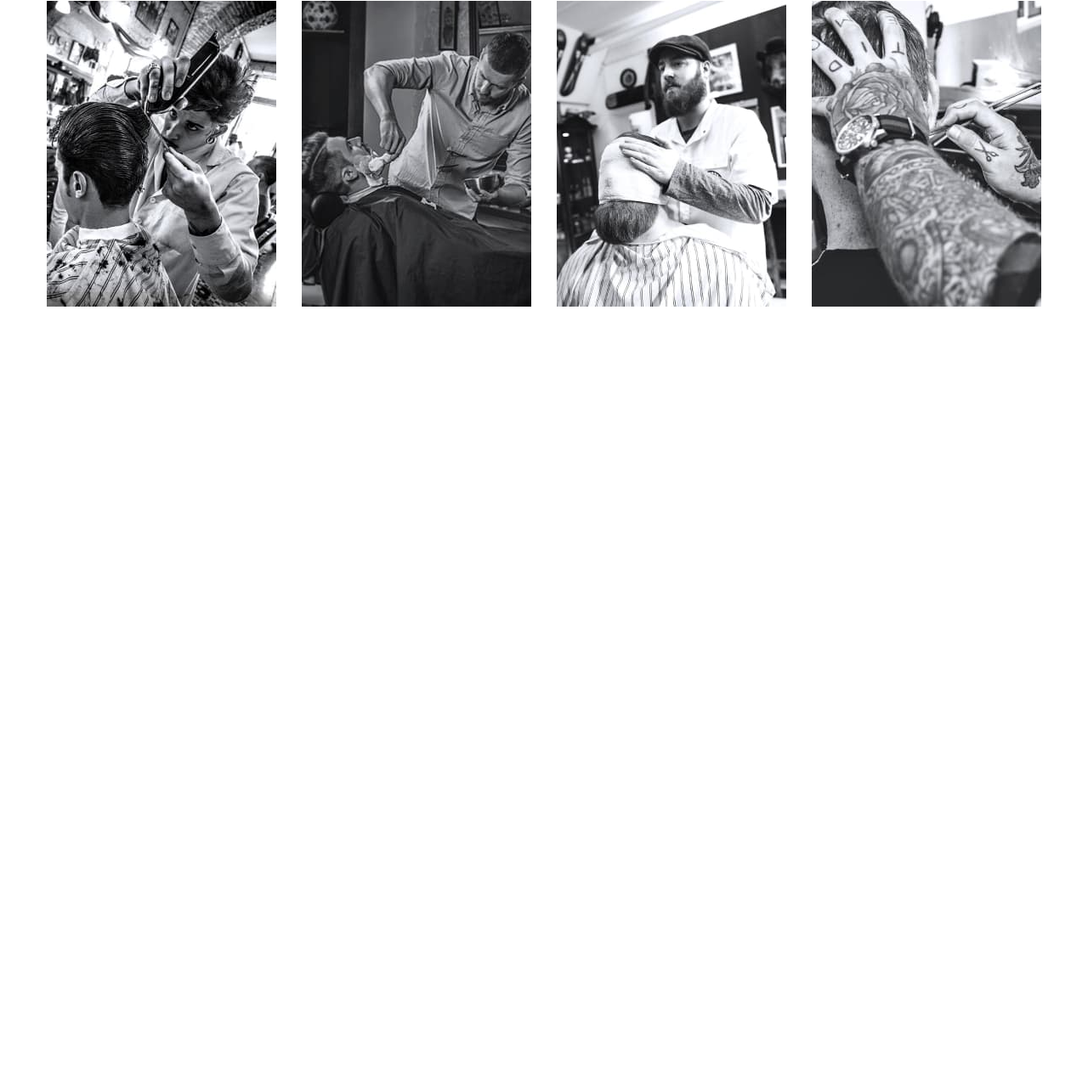
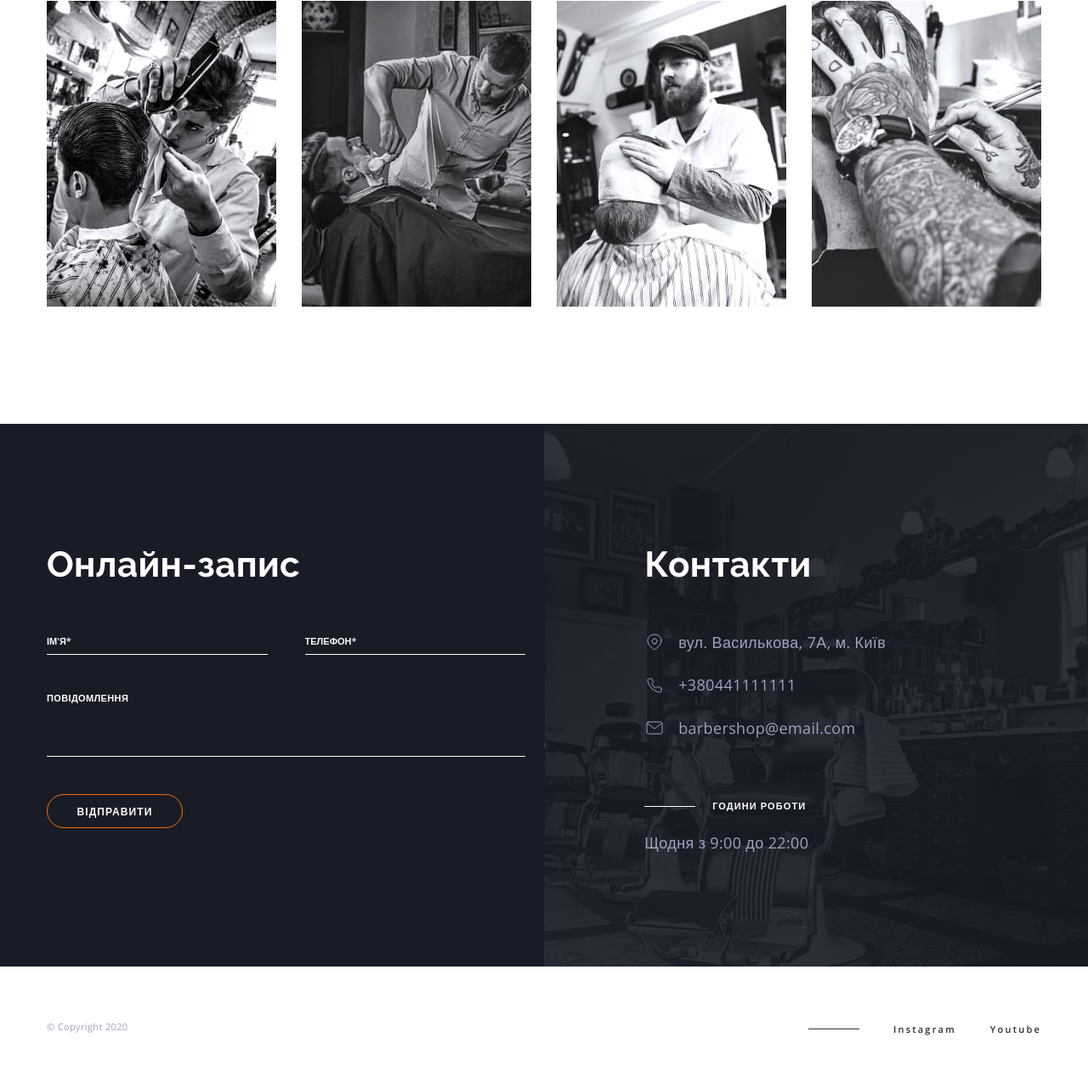
Before and after one commit to InnaShved/barbershop-landing-page, a plain HTML site: page index.html in a window 1280 px wide. Shown: the part 3647-4928 px from the top of the page at 85% size. Before the commit the page ends 4146 px from the top, so only its background shows below. Drawn offline with nearby package versions, Linux system fonts and the light colour scheme.

Commit message:
contacts and footer - adaptive

```diff
--- a/css/styles.css
+++ b/css/styles.css
@@ -1052,29 +1052,80 @@ z-index: 1;
 
 /* contacts */
 .contacts-section{
-  /* background-color: rgba(25, 28, 38, 0.8); */
     background-color: rgb(25, 28, 38);
+    background-image: url(../images/mobile-contacts-bg.png);
+    background-repeat: no-repeat;
+    background-size: 100% 50%;
+    background-position: left bottom;
+}
+
+@media (min-width:768px) {
+  .contacts-section {
+    background-image: url(../images/tablet-contacts-bg.png);
+    background-repeat: no-repeat;
+    background-size: 100% 50%;
+    background-position: left bottom;
+  }
+}
+
+@media (min-width: 1200px) {
+  .contacts-section {
       background-image: url(../images/contacts-bg.png);
       background-repeat: no-repeat;
       background-size: 50%;
       background-position: right top;
     }
+}
+
+
+@media (min-width: 767px) {
+  .contacts-section {
+      /* background-color: rgba(25, 28, 38, 0.8); */
+      background-color: rgb(25, 28, 38);
+  }
+}
+
+
 .contact-container {
-  display: flex;
+  width: 100%;
+  padding-top: 84px;
+  padding-bottom: 84px;
+
+}
+@media (min-width: 767px){
+.contact-container {
+
+    padding-top: 100px;
+    padding-bottom: 100px;
+
+  }
+}
+@media (min-width: 1200px) {
+  .contact-container {
+      display: flex;
+      flex-direction: row;
       width: 100%;
       gap: 40px;
       padding-top: 130px;
       padding-bottom: 130px;
 
     }
-
-
-
+}
+
+@media (max-width: 767px) {
+.contact-form {
+  padding-bottom: 84px;
+}
+}
+@media (min-width: 768px) and (max-width: 1199px) {
+  .contact-form {
+    padding-bottom: 100px;
+  }
+}
+@media (min-width: 1200px) {
   .contact-form {
     width: 50%;
-
-
-
+  }
 }
 .contacts-list{
   display: flex;
@@ -1082,14 +1133,36 @@ z-index: 1;
   gap: 20px;
   margin-bottom: 70px;
 }
-
+.contact-info {
+  color: var(--secondary-text-color);
+}
+@
+@media (max-width: 767px) {
+  .contact-info {
+    background-image: url(../images/mobile--contacts-bg.png);
+    background-repeat: no-repeat;
+    background-size: cover;
+    padding-top: 84px;
+  }
+}
+@media (min-width: 768px) and (max-width: 1199px) {
+  .contact-info {
+      padding-top: 100px;
+  }
+}
+@media (min-width: 768px) and (max-width: 1199px){
+  .contact-data{
+    display: flex;
+    gap: 80px;
+  }
+
+}
+@media (min-width: 1200px) {
 .contact-info {
   width: 50%;
-  /* background-image: url(../images/contacts-bg.png);
-  background-repeat: no-repeat;
-  background-size: cover; */
   padding-left: 100px;
-  color: var(--secondary-text-color);
+
+}
 }
 .contact-link{
   font-size: 18px;
@@ -1130,6 +1203,16 @@ z-index: 1;
   /* padding-right: 20px; */
   margin-bottom: 44px;
 }
+.form-field {
+  flex-basis: 100%;
+  position: relative;
+}
+
+.form-textarea {
+  position: relative;
+  flex-basis: 100%;
+}
+@media(min-width: 768px){
   .form-field{
     flex-basis: calc(50% - 22px);
     position: relative;
@@ -1137,8 +1220,9 @@ z-index: 1;
   .form-textarea{
     position: relative;
     flex-basis: 100%;
-
-}
+  }
+}
+
 
 .form-label{
   display: block;
@@ -1188,6 +1272,16 @@ z-index: 1;
 height: 76px;
 resize: none;
 }
+@media (min-width: 768px){
+  .contact-form .form-button{
+    text-align: left;
+  }
+}
+
+/* .form-button{
+  margin-left: auto;
+  margin-right: auto;
+} */
 /* .form-input:first-child {
   padding-left: 40px;
 } */
@@ -1198,8 +1292,33 @@ resize: none;
   padding-top: 56px;
   padding-bottom: 56px;
   display:flex;
+  flex-direction: column-reverse;
+  gap: 20px;
   justify-content: space-between;
+
+}
+.footer-list {
+  align-self: flex-end;
+}
+.footer-copyright {
+  align-self: flex-start;
+}
+@media (min-width: 768px) {
+  .footer .container {
+    flex-direction: row;
     align-items: center;
+
+  }
+}
+@media (min-width: 768px) {
+  .footer-list {
+    align-self: center;
+  }
+}
+@media (min-width: 768px) {
+  .footer-copyright {
+    align-self: center;
+  }
 }
 .footer-soc-link{
   color: var(--third-text-color);
@@ -1213,6 +1332,7 @@ resize: none;
   display: flex;
   gap: 40px;
 }
+
 .soc-link-instagram {
   position: relative;
 }
@@ -1233,6 +1353,8 @@ resize: none;
   line-height: var(--standart-line-height);
   color: var(--secondary-text-color);
 }
+
+
 /* ---------Modal------- */
 .backdrop{
   position: fixed;
--- a/index.html
+++ b/index.html
@@ -430,7 +430,7 @@
             </ul>
             </div>
         </section>
-        <!-- <section  class='contacts-section' id="contacts">
+        <section  class='contacts-section' id="contacts">
             <div class="container">
                 <div class="contact-container">
 
@@ -452,15 +452,16 @@
                                     <input type="textarea" name="user-comment" id="user-comment" class="form-input comment-area">
                                 </div>
                             </div>
+                            <div class="form-button">
                                 <button type="submit" class="button">Відправити</button>
-
-
-
+                            </div>
 
                         </form>
                     </div>
                     <div class="contact-info">
+
                         <h2 class="section-title section-title-light">Контакти</h2>
+                        <div class="contact-data">
                             <address>
                                 <ul class="contacts-list">
                                     <li>
@@ -496,12 +497,14 @@
                                 <p class="work-hours">Щодня з 9:00 до 22:00</p>
                             </div>
                         </div>
+
+                    </div>
                 </div>
             </div>
 
-        </section> -->
+        </section>
     </main>
-    <!-- <footer class="footer">
+    <footer class="footer">
         <div class="container">
             <p class="footer-copyright"> &copy; Copyright 2020</p>
             <ul class="footer-list">
@@ -511,7 +514,7 @@
         </div>
 
 
-    </footer> -->
+    </footer>
     <div class="backdrop is-hidden" data-modal>
         <div class="modal">
             <button class="modal-close" data-modal-close>Закрити</button>
```
Also changed, not shown: images/mobile-contacts-bg.png (added), images/tablet-contacts-bg.png (added). Lines whose indentation alone changed are shown as unchanged.
